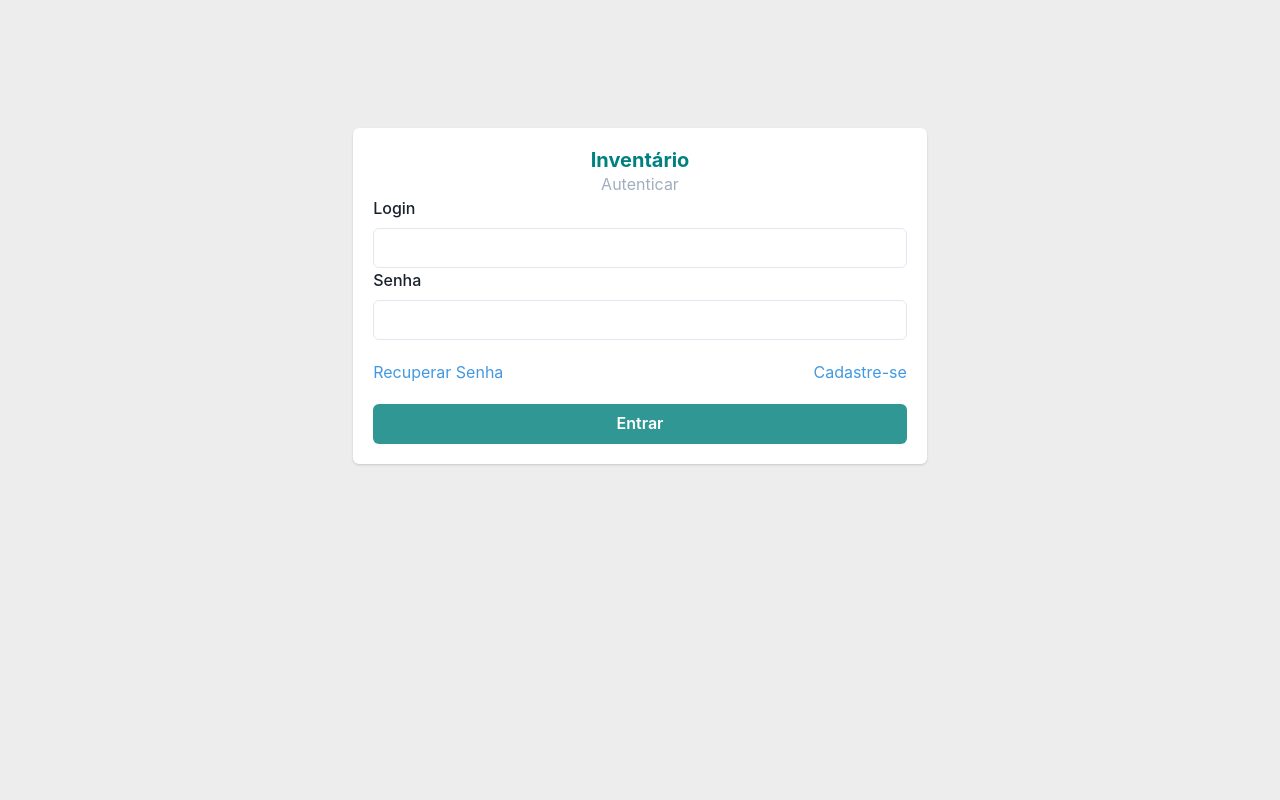
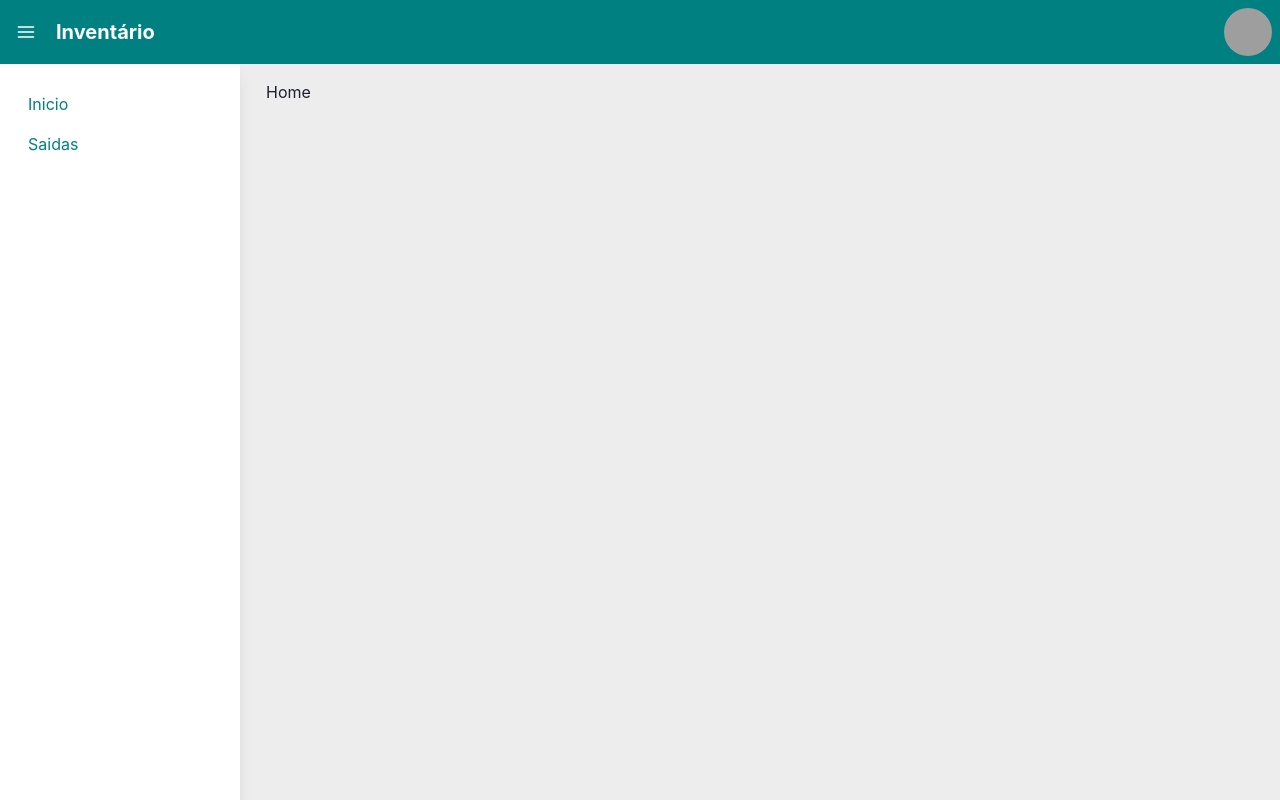
Before and after one commit to ADA-TECNOLOGY/inventario-react-spa, a React (Vite) app: page / in a window 1280 px wide. Before the commit this address led to /signin. Built offline with nearby package versions, Linux system fonts and the light colour scheme; sample sign-in values are in the browser's storage; grey boxes are pictures that could not be loaded.

Commit message:
feat: Implementado sidebar e header

```diff
--- a/package.json
+++ b/package.json
@@ -10,6 +10,7 @@
     "preview": "vite preview"
   },
   "dependencies": {
+    "@chakra-ui/icons": "^2.1.1",
     "@chakra-ui/react": "^2.8.2",
     "@emotion/react": "^11.11.4",
     "@emotion/styled": "^11.11.5",
--- a/src/components/Header/index.tsx
+++ b/src/components/Header/index.tsx
@@ -1,30 +1,53 @@
-import { Avatar, Box, Center, Flex, Heading, Menu, MenuButton, MenuItem, MenuList, Spacer } from "@chakra-ui/react";
+import {
+  Avatar,
+  Box,
+  Flex,
+  Heading,
+  Menu,
+  MenuButton,
+  MenuItem,
+  MenuList,
+  Spacer,
+} from "@chakra-ui/react";
+import { useNavigate } from "react-router-dom";
+import { useAuth } from "../../hooks/auth";
+import { HamburgerIcon } from "@chakra-ui/icons";
 
 export default function Header() {
+  const isAuth = localStorage.getItem("token") != undefined;
+  const navigate = useNavigate();
+  const { removeToken } = useAuth();
 
-    return <>
-        <Box bg={'teal'} w={'100%'} p={2} color={'white'}>
+  const handleLogout = () => {
+    localStorage.removeItem("token");
+    removeToken();
+    navigate("/signin");
+  };
+
+  return (
+    <>
+      {isAuth && (
+        <Box bg={"teal"} w={"100%"} p={2} color={"white"}>
           <Flex>
-                <Box p='2'>
-                    <Heading size={'md'}>Inventário</Heading >
-                </Box>
+            <Flex p="2" align={"center"}>
+              <HamburgerIcon mr={5} fontSize={"20"} cursor={"pointer"} />
+              <Heading size={"md"}>Inventário</Heading>
+            </Flex>
             <Spacer />
 
             <Menu isLazy>
               <MenuButton>
-                        <Avatar name='Dan Abrahmov' src='https://bit.ly/dan-abramov' />
+                <Avatar name="Dan Abrahmov" src="https://bit.ly/dan-abramov" />
               </MenuButton>
               <MenuList>
-                        <MenuItem>
+                <MenuItem color={"teal"} onClick={handleLogout}>
                   Sair
                 </MenuItem>
               </MenuList>
             </Menu>
-
-
           </Flex>
-
-
         </Box>
+      )}
     </>
+  );
 }
--- a/src/components/Sidebar/Index.tsx
+++ b/src/components/Sidebar/Index.tsx
@@ -1,31 +1,53 @@
-import React from 'react';
-import { Box, Flex, Link, IconButton } from '@chakra-ui/react';
+import React from "react";
+import { Box, Flex, Link } from "@chakra-ui/react";
+import { useAuth } from "../../hooks/auth";
 
+export default function Sidebar({ children }: any) {
+  const {token} = useAuth();
+  const isAuth = !!token;
 
-
-export default function Sidebar() {
+  console.log(!!token)
 
   return (
-        <Box >
+    <>
+      {isAuth && (
+        <Box>
           <Flex>
             <Box
-                    w={{ base: 'full', md: '250px' }}
+              w={{ base: "full", md: "240px" }}
               pos="fixed"
               h="100%"
               zIndex={20}
             >
-                    <Box p={5} w="100%" h="100%" bg={'white'} color={'teal'} boxShadow="lg" >
+              <Box
+                p={5}
+                w="100%"
+                h="100%"
+                bg={"white"}
+                color={"teal"}
+                boxShadow="lg"
+              >
                 <Flex direction="column" as="nav">
-                            <Link p={2} href="/home"> Inicio</Link>
-                            <Link p={2} href="#">Saidas</Link>
-
+                  <Link p={2} href="/home">
+                    Inicio
+                  </Link>
+                  <Link p={2} href="#">
+                    Saidas
+                  </Link>
                 </Flex>
               </Box>
             </Box>
-                <Box ml={{ base: 0, md: '250px' }} p={4} flex="1">
-                    {/* Conteúdo Principal */}
+            <Box ml={{ base: 0, md: "250px" }} p={4} flex="1">
+              {children}
             </Box>
           </Flex>
         </Box>
+      )}
+      { !isAuth &&
+          <Box>
+          {children}
+        </Box>
+      }
+    </>
   );
-};
+}
--- /dev/null
+++ b/src/hooks/auth.tsx
@@ -0,0 +1,38 @@
+import {
+  createContext,
+  useContext,
+  useEffect,
+  useState,
+} from "react";
+
+interface AuthContextData {
+  token: object;
+  setToken(token: string): void;
+  removeToken(): void
+}
+
+const AuthContext = createContext<AuthContextData>({} as AuthContextData);
+
+export const AuthProvider = ({ children }: any) => {
+  const [data, setData] = useState<any | any>(localStorage.getItem("token") || "");
+
+  const setToken = (token: string) => {
+    setData(token);
+  };
+
+  const removeToken = () => {
+    setData(null);
+  }
+
+  return (
+    <AuthContext.Provider value={{ token: data, setToken: setToken, removeToken: removeToken }}>
+      {children}
+    </AuthContext.Provider>
+  );
+};
+
+export function useAuth(): AuthContextData {
+  const context = useContext(AuthContext);
+
+  return context;
+}
--- a/src/main.tsx
+++ b/src/main.tsx
@@ -3,16 +3,20 @@ import './index.css'
 import { ChakraProvider } from '@chakra-ui/react'
 import { BrowserRouter } from 'react-router-dom'
 import RouteApp from './routes'
+import Sidebar from './components/Sidebar/Index'
+import Header from './components/Header'
+import { AuthProvider } from './hooks/auth'
 
 ReactDOM.createRoot(document.getElementById('root')!).render(
 <BrowserRouter>
       <ChakraProvider>
-        {/* <AuthProvider> */}
-          {/* <SideBarDrawerProvider> */}
+        <AuthProvider>
+          <Header/>
+          <Sidebar>
             <RouteApp/>
             {/* <StylesGlobal /> */}
-          {/* </SideBarDrawerProvider> */}
-        {/* </AuthProvider> */}
+          </Sidebar>
+        </AuthProvider>
       </ChakraProvider>
     </BrowserRouter>,
 )
--- a/src/pages/auth/Signin/index.tsx
+++ b/src/pages/auth/Signin/index.tsx
@@ -19,6 +19,7 @@ import { useCallback, useState } from "react";
 import { SubmitHandler, useForm } from "react-hook-form";
 import { Link, useNavigate } from "react-router-dom";
 import * as yup from "yup";
+import { useAuth } from "../../../hooks/auth";
 
 type SignInFormData = {
   login: string;
@@ -33,6 +34,7 @@ const signInFormSchema = yup.object().shape({
 export default function SignIn() {
   const navigate = useNavigate();
   const [isLoading, setIsLoading] = useState(false);
+  const { setToken } = useAuth();
 
   const { register, handleSubmit, formState, setError } =
     useForm<SignInFormData>({
@@ -43,20 +45,22 @@ export default function SignIn() {
 
   const handleSignIn: SubmitHandler<SignInFormData> = useCallback(
     async (values) => {
+      setIsLoading(true)
       try {
         const resp = await axios.post(
           "http://localhost:8080/auth/login",
           values
         );
         localStorage.setItem("token", resp.data.token);
-        navigate("/home");
-        console.log(resp);
+        setToken(resp.data.token);
+        navigate("/");
+        setIsLoading(false)
       } catch (error) {
+        setIsLoading(false)
         setError("login", {}),
         setError("password", {
           message: "Email ou senha incorretos. Por favor, tente novamente."
         })
-        console.log(error)
       }
     },
     []
--- a/src/routes/index.tsx
+++ b/src/routes/index.tsx
@@ -10,12 +10,13 @@ interface Props {
 }
 
 const ProtectedRoute = ({ children }: Props) => {
-  const isAuth = localStorage.getItem("user") != undefined;
+  const isAuth = localStorage.getItem("token") != undefined;
   if (!isAuth) {
     return <Navigate to="/signin" replace />;
   }
   return children;
 };
+
 
 const RouteApp = () => {
   return (
```
Also changed, not shown: 1 other file (tests, documents, lock files or other folders). Lines whose indentation alone changed are shown as unchanged.
